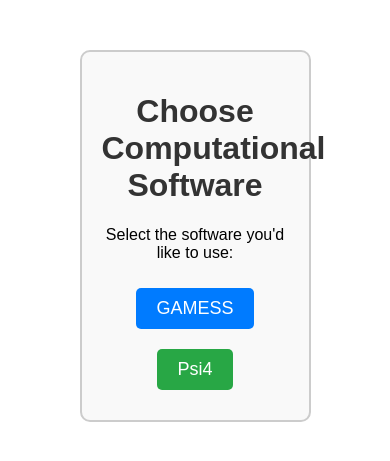
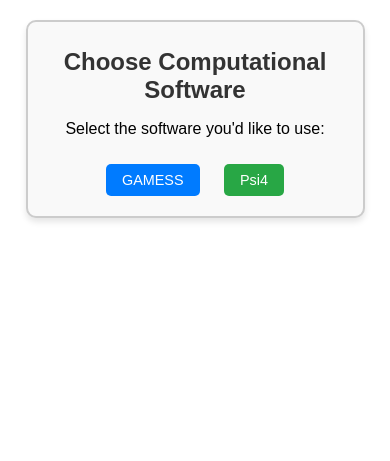
Before and after one commit to anshukumar2932/Input-Builder, a Flask app: page / in a window 390 px wide. Shown: the top 461 px of the page. Run offline with Flask 3, Linux system fonts and the light colour scheme.

Commit message:
Update entry.html
made it rsponsive

```diff
--- a/templates/entry.html
+++ b/templates/entry.html
@@ -8,24 +8,28 @@
     body {
         font-family: Arial, sans-serif;
         text-align: center;
-            margin-top: 50px;
+        margin: 20px;
+        padding: 0;
     }
     .container {
         margin: 0 auto;
-            width: 50%;
+        max-width: 90%;
+        width: 500px;
         padding: 20px;
         border: 2px solid #ccc;
         border-radius: 10px;
         background-color: #f9f9f9;
+        box-shadow: 0 4px 6px rgba(0, 0, 0, 0.1);
     }
     h1 {
         color: #333;
+        font-size: 2rem; /* Use rem for scalable text */
     }
     .button {
         display: inline-block;
         margin: 10px;
         padding: 10px 20px;
-            font-size: 18px;
+        font-size: 1rem; /* Use rem for scalability */
         color: white;
         text-decoration: none;
         border-radius: 5px;
@@ -43,7 +47,22 @@
     .button.psi4:hover {
         background-color: #1e7e34;
     }
+
+    @media (max-width: 600px) {
+        .container {
+            padding: 10px;
+        }
+        h1 {
+            font-size: 1.5rem;
+        }
+        .button {
+            padding: 8px 16px;
+            font-size: 0.9rem;
+        }
+    }
 </style>
+
+
 </head>
 <body>
     <div class="container">
```
Lines whose indentation alone changed are shown as unchanged.
